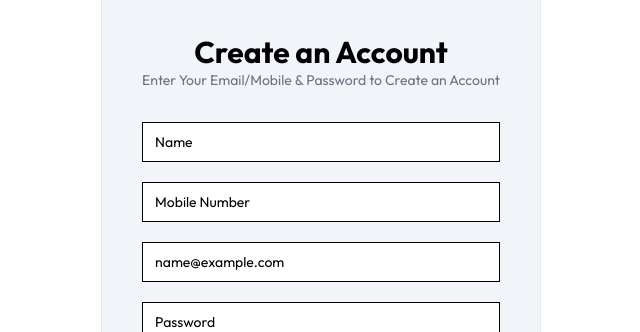
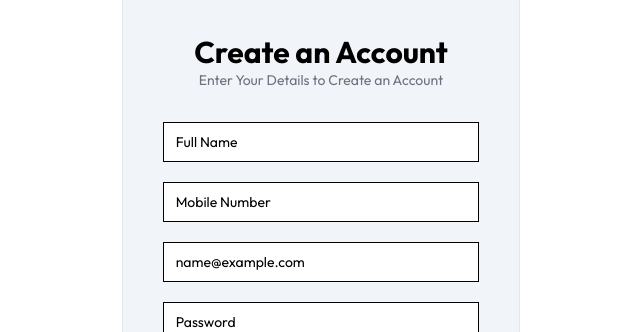
Before and after one commit to aviFFF/web-grocery-app, a Next.js app: page /create-a-account in a window 1280 px wide. Shown: the part 215-547 px from the top of the page, without its empty margins (319-959 px from the left). Built offline with nearby package versions, Linux system fonts and the light colour scheme.

Commit message:
signuppage

```diff
--- a/app/(auth)/create-a-account/page.jsx
+++ b/app/(auth)/create-a-account/page.jsx
@@ -10,15 +10,16 @@ import React, { useEffect, useState } from "react";
 import ReCAPTCHA from "react-google-recaptcha";
 import { toast } from "sonner";
 
-
 function CreateAccount() {
-  const [username, setUsername] = useState();
-  const [email, setEmail] = useState();
-  const [password, setPassword] = useState();
-  const [Loder, setLoder] = useState();
-  const [name, setName] = useState();
+  const [username, setUsername] = useState("");
+  const [email, setEmail] = useState("");
+  const [password, setPassword] = useState("");
+  const [name, setName] = useState("");
+  const [captchaToken, setCaptchaToken] = useState(null); // Store CAPTCHA token
+  const [loading, setLoading] = useState(false);
   const router = useRouter();
 
+  // Handle reCAPTCHA change event
   const onCaptchaChange = (token) => {
     setCaptchaToken(token);
   };
@@ -28,23 +29,24 @@ function CreateAccount() {
     if (jwt) {
       router.push("/");
     }
-  }, []);
+  }, [router]);
 
+  // Function to create the account
   const onCreateAccount = async () => {
     if (!captchaToken) {
       toast("Please complete the CAPTCHA verification.");
       return;
     }
 
-    setLoder(true);
+    setLoading(true);
 
     try {
-        // Verify CAPTCHA before registration
+      // Verify CAPTCHA before proceeding with registration
       console.log("Verifying CAPTCHA...");
-        await GlobalApi.verifyCaptcha(captchaToken); // Ensure CAPTCHA verification
+      await GlobalApi.verifyCaptcha(captchaToken);
       console.log("CAPTCHA Verified.");
 
-        // Create a new user account
+      // Call the registration API
       console.log("Registering User...");
       const resp = await GlobalApi.registeruser(username, email, password, name);
       console.log("Registration Response:", resp);
@@ -53,7 +55,7 @@ function CreateAccount() {
       sessionStorage.setItem("user", JSON.stringify(resp.data.user));
       sessionStorage.setItem("jwt", resp.data.jwt);
 
-        // Show success message and redirect
+      // Show success message and redirect to homepage
       toast("Account successfully created!");
       router.push("/");
 
@@ -68,7 +70,7 @@ function CreateAccount() {
         toast("Something went wrong. Please try again.");
       }
     } finally {
-        setLoder(false);
+      setLoading(false);
     }
   };
 
@@ -76,7 +78,6 @@ function CreateAccount() {
     <div className="flex items-center justify-center my-20">
       <div className="flex flex-col items-center justify-center md:p-10 p-1 md:w-auto w-screen bg-slate-100 border border-gray-200">
         <Link href="/">
-          {" "}
           <Image
             src="/newblogo.png"
             className="rounded-2xl md:w-32 w-24"
@@ -86,39 +87,45 @@ function CreateAccount() {
           />
         </Link>
         <h1 className="text-3xl font-bold">Create an Account</h1>
-        <h2 className="text-sm  text-gray-500">
-          Enter Your Email/Mobile & Password to Create an Account
+        <h2 className="text-sm text-gray-500">
+          Enter Your Details to Create an Account
         </h2>
-        <div className="w-full flex flex-col gap-5  mt-8">
+        <div className="w-full flex flex-col gap-5 mt-8">
           <Input
-            placeholder="Name"
+            placeholder="Full Name"
             onChange={(e) => setName(e.target.value)}
+            value={name}
           />
           <Input
             placeholder="Mobile Number"
             onChange={(e) => setUsername(e.target.value)}
+            value={username}
             maxLength={10}
-
           />
           <Input
             placeholder="name@example.com"
             onChange={(e) => setEmail(e.target.value)}
+            value={email}
+            type="email"
           />
           <Input
             type="password"
             placeholder="Password"
             onChange={(e) => setPassword(e.target.value)}
+            value={password}
           />
+
+          {/* reCAPTCHA Component */}
           <ReCAPTCHA
-            sitekey="6LeOTZQqAAAAAHF62ZAdRx1rTS28sigTRSDtH_tn"
+            sitekey="6LeOTZQqAAAAAHF62ZAdRx1rTS28sigTRSDtH_tn" // Replace with your actual site key
             onChange={onCaptchaChange}
           />
+
           <Button
-            onClick={() => onCreateAccount()}
-            disabled={!username || !email || !password}
+            onClick={onCreateAccount}
+            disabled={!username || !email || !password || !name || !captchaToken || loading}
           >
-            {" "}
-            {Loder ? (
+            {loading ? (
               <LoaderIcon className="animate-spin" />
             ) : (
               "Create an Account"
```
Lines whose indentation alone changed are shown as unchanged.
